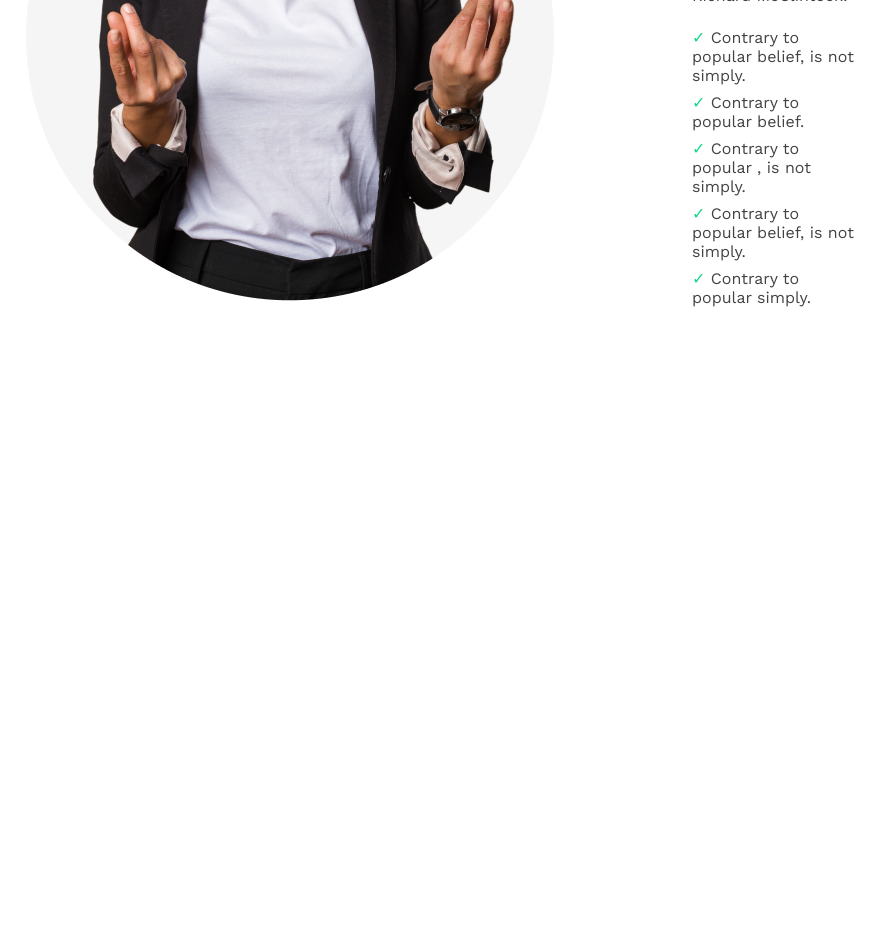
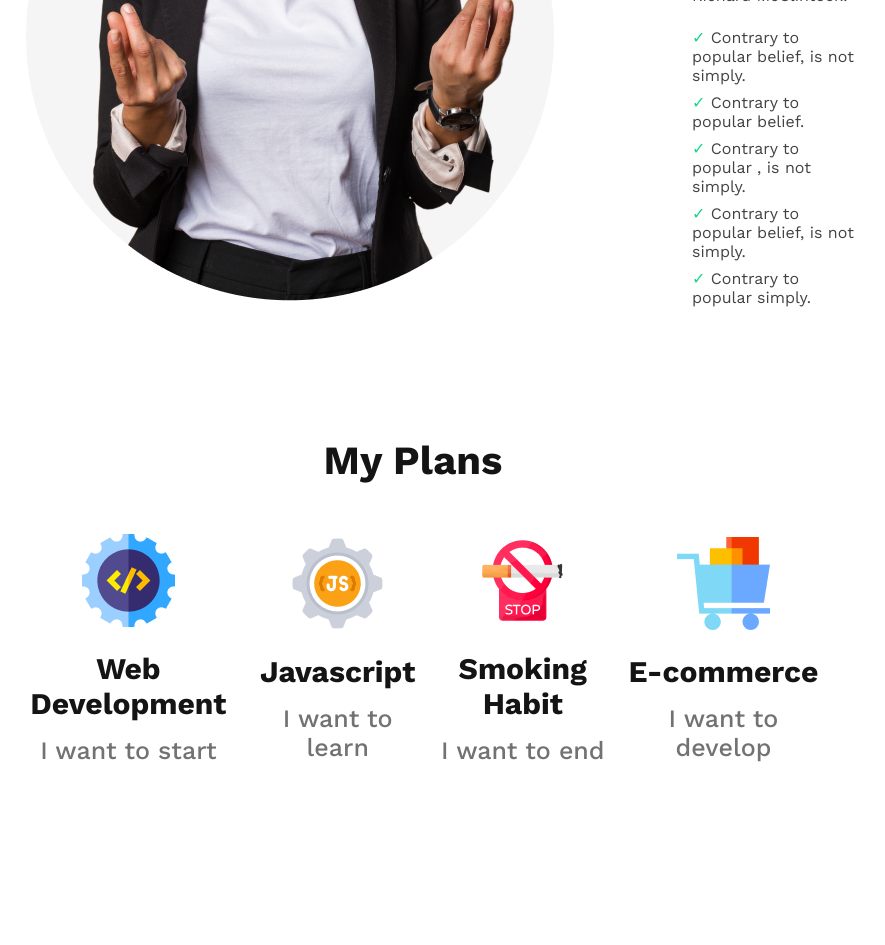
Before and after one commit to NikhilSarker/HTML-New-Year, a plain HTML site: page index.html in a window 1280 px wide. Shown: the part 1366-2311 px from the top of the page, without its empty margins (227-1112 px from the left). Before the commit the page ends 1673 px from the top, so only its background shows below. Drawn offline with nearby package versions, Linux system fonts and the light colour scheme.

Commit message:
My plan part added

```diff
--- a/css/style.css
+++ b/css/style.css
@@ -90,3 +90,36 @@ body{
 .entity{
   color: #16D887;
 }
+
+/* MY PLAN PART START */
+#my_plan{
+  padding: 130px 230px;
+}
+.my_plan_container{
+  display: flex;
+  align-items: center;
+  justify-content: space-between;
+  text-align: center;
+  padding: 50px 0px;
+}
+.my_plan_title h2{
+  color: #151414;
+  font-size: 40px;
+  font-weight: 700;
+  text-align: center;
+
+}
+.my_plan_item h3{
+  color:  #151414;
+  font-size: 30px;
+  font-weight: 700;
+  padding-top: 20px;
+
+}
+.my_plan_item p{
+  color: #737272;
+  font-size: 25px;
+  font-weight: 500;
+  padding-top: 15px;
+
+}
--- a/index.html
+++ b/index.html
@@ -42,12 +42,50 @@
               making it over 2000 years old. Richard McClintock.
             </p>
             <ul>
-              <li><span class="entity">&#x2713;</span> Contrary to popular belief, is not simply.</li>
-              <li><span class="entity">&#x2713;</span> Contrary to popular belief.</li>
-              <li><span class="entity">&#x2713;</span> Contrary to popular , is not simply.</li>
-              <li><span class="entity">&#x2713;</span> Contrary to popular belief, is not simply.</li>
-              <li><span class="entity">&#x2713;</span> Contrary to popular simply.</li>
+              <li>
+                <span class="entity">&#x2713;</span> Contrary to popular belief,
+                is not simply.
+              </li>
+              <li>
+                <span class="entity">&#x2713;</span> Contrary to popular belief.
+              </li>
+              <li>
+                <span class="entity">&#x2713;</span> Contrary to popular , is
+                not simply.
+              </li>
+              <li>
+                <span class="entity">&#x2713;</span> Contrary to popular belief,
+                is not simply.
+              </li>
+              <li>
+                <span class="entity">&#x2713;</span> Contrary to popular simply.
+              </li>
             </ul>
+          </div>
+        </div>
+      </section>
+      <section id="my_plan">
+        <div class="my_plan_title"><h2>My Plans</h2></div>
+        <div class="my_plan_container">
+          <div class="my_plan_item">
+            <img src="./images/icons/web.png" alt="Web Icon">
+            <h3>Web Development</h3>
+            <p>I want to start</p>
+          </div>
+          <div class="my_plan_item">
+            <img src="./images/icons/js.png" alt="Javascript Icon">
+            <h3>Javascript</h3>
+            <p>I want to learn</p>
+          </div>
+          <div class="my_plan_item">
+            <img src="./images/icons/smoke.png" alt="Smoke Icon">
+            <h3>Smoking Habit</h3>
+            <p>I want to end</p>
+          </div>
+          <div class="my_plan_item">
+            <img src="./images/icons/ecom.png" alt="E-Commerce Icon">
+            <h3>E-commerce</h3>
+            <p>I want to develop</p>
           </div>
         </div>
       </section>
```
